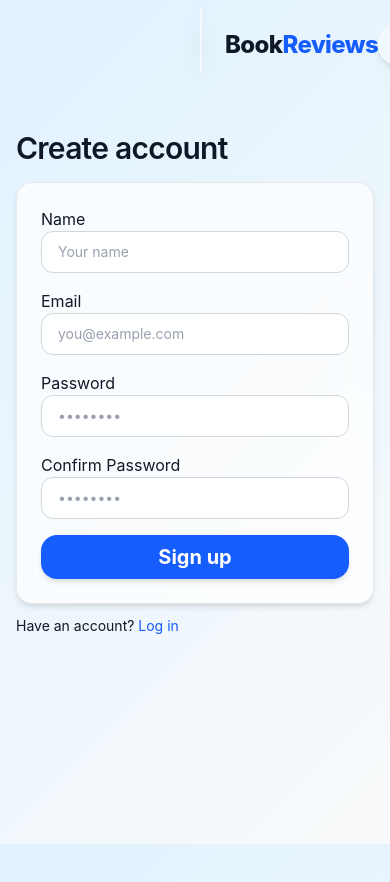
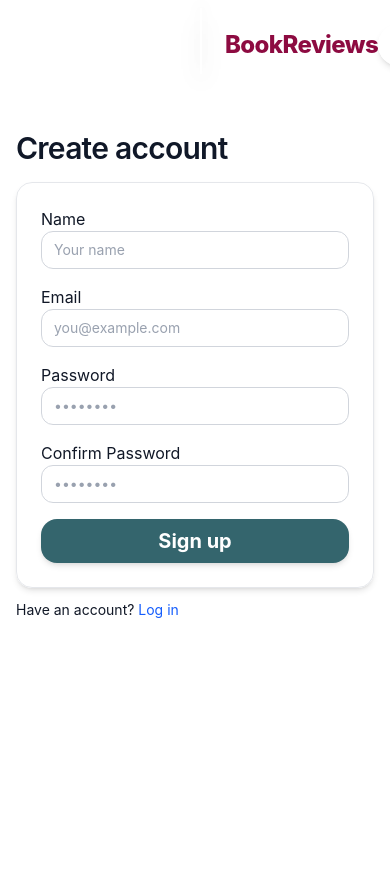
Before and after one commit to shivengoomer/book_review_assigment, a React (Vite) app in the folder frontend/: page /signup in a window 390 px wide. Shown: the top 882 px of the page. Built offline with nearby package versions, Linux system fonts and the light colour scheme; no server answers.

Commit message:
colors changes

```diff
--- a/frontend/src/Navbar.jsx
+++ b/frontend/src/Navbar.jsx
@@ -21,9 +21,9 @@ export default function NavBar() {
         <motion.div whileHover={{ scale: 1.05 }} whileTap={{ scale: 0.95 }}>
           <Link
             to="/"
-            className="text-2xl sm:text-3xl font-extrabold tracking-tight text-gray-900 hover:text-blue-600 transition"
+            className="text-2xl sm:text-3xl font-extrabold tracking-tight text-[#8D0B41] hover:text-[#DF6D14] transition"
           >
-            Book<span className="text-blue-600">Reviews</span>
+            Book<span className="text-[#8D0B41] ">Reviews</span>
           </Link>
         </motion.div>
 
@@ -34,7 +34,7 @@ export default function NavBar() {
             <>
               <Link
                 to="/profile"
-                className="font-semibold text-gray-800 hover:text-blue-600 transition"
+                className="font-semibold text-gray-800  transition"
               >
                 <span className="hidden sm:inline text-sm font-medium text-gray-800">
                   Hi, {user.name}
@@ -69,7 +69,7 @@ export default function NavBar() {
               >
                 <Link
                   to="/signup"
-                  className="px-5 py-2.5 rounded-full bg-blue-600 text-white shadow-md hover:bg-blue-700 transition font-medium"
+                  className="px-5 py-2.5 rounded-full bg-  yelloww-600 text-white shadow-md hover:bg-  yelloww-700 transition font-medium"
                 >
                   Signup
                 </Link>
--- a/frontend/src/index.css
+++ b/frontend/src/index.css
@@ -1,114 +1,93 @@
-@import "tailwindcss";
-
-/* Root Variables */
+@import "tailwindcss"; /* Root Variables */
 @layer base {
   :root {
-    --color-primary: #2563eb; /* blue-600 */
-    --color-accent: #06b6d4; /* cyan-500 */
-    --color-bg: #f9fafb; /* soft neutral background */
+    --color-primary: #34656d; /* blue-600 */
+    --color-accent: #faeab1; /* cyan-500 */
+    --color-bg: #faf8f1; /* soft neutral background */
     --color-glass: rgba(255, 255, 255, 0.8);
   }
-
   html,
   body,
   #root {
     height: 100%;
   }
-
   body {
     font-family: "Inter", system-ui, -apple-system, BlinkMacSystemFont,
       "Segoe UI", Roboto, "Helvetica Neue", Arial, "Noto Sans", sans-serif;
-    background: linear-gradient(135deg, #e0f2fe 0%, #f9fafb 100%);
     color: #111827;
     display: flex;
     flex-direction: column;
     min-height: 100vh;
     -webkit-font-smoothing: antialiased;
   }
-
-  h1, h2, h3, h4, h5 {
+  h1,
+  h2,
+  h3,
+  h4,
+  h5 {
     @apply font-semibold tracking-tight text-gray-900;
   }
-
   a {
     @apply text-blue-600 hover:text-blue-700 transition-colors;
   }
-
   ::selection {
     background: var(--color-accent);
     color: white;
   }
-}
-
-/* ======================================
-   ✨ Components
-====================================== */
+} /* ====================================== ✨ Components ====================================== */
 @layer components {
+  /* Container */
   .container-app {
-    @apply mx-auto w-full max-w-6xl px-4 sm:px-6 lg:px-8;
+    @apply mx-auto w-full px-4 sm:px-6 lg:px-8 max-w-full sm:max-w-3xl md:max-w-5xl lg:max-w-6xl;
+  } /* Buttons */
+  .btn {
+    @apply inline-flex items-center justify-center rounded-xl px-4 py-2 font-medium text-sm transition-all duration-200 focus-visible:outline-none focus-visible:ring-2 focus-visible:ring-blue-500/30;
   }
-
-  /* Buttons */
-  .btn {
-    @apply inline-flex items-center justify-center rounded-xl px-5 py-2.5 font-medium text-sm transition-all duration-200 focus-visible:outline-none focus-visible:ring-2 focus-visible:ring-blue-500/30
+  .btn-primary {
+    @apply bg-[#334443] text-white font-bold shadow-md hover:shadow-lg hover:-translate-y-0.5 active:scale-95; /* Mobile / tablet padding adjustment */
+    @apply px-3 py-1 sm:px-4 sm:py-2 md:px-5 md:py-2.5;
   }
-
-  .btn-primary {
-    @apply  bg-blue-500 px-3 py-1 rounded-2xl text-white font-bold shadow-md hover:shadow-lg hover:-translate-y-0.5 active:scale-95;
-  }
-
   .btn-secondary {
-    @apply text-gray-700 ;
-  }
-
-  /* Inputs */
+    @apply text-gray-700;
+  } /* Inputs */
   .input {
-    @apply w-full rounded-xl border border-gray-300 bg-white/70 backdrop-blur px-4 py-2.5 text-sm placeholder-gray-400 focus:border-blue-500 focus:ring-2 focus:ring-blue-400/30 transition-all;
-  }
-
-  /* Cards */
+    @apply w-full rounded-xl border border-gray-300 bg-white/70 backdrop-blur px-3 py-2 text-sm placeholder-gray-400 focus:border-blue-500 focus:ring-2 focus:ring-blue-400/30 transition-all; /* Responsive padding */
+    @apply sm:px-4 sm:py-2 md:px-4 md:py-2.5;
+  } /* Cards */
   .card {
-    @apply bg-white/70 backdrop-blur-lg border border-gray-200 rounded-2xl shadow-md p-5 transition-all hover:shadow-xl hover:-translate-y-1;
-  }
-
-  /* Glass Panel */
+    @apply bg-white/70 backdrop-blur-lg border border-gray-200 rounded-2xl shadow-md p-4 sm:p-5 md:p-6 transition-all hover:shadow-xl hover:-translate-y-1; /* Responsive width for grid layout */
+    @apply w-full sm:w-11/12 md:w-full;
+  } /* Glass Panel */
   .glass {
     @apply bg-white/40 backdrop-blur-xl border border-white/20 shadow-lg rounded-2xl;
+  } /* Headings */
+  .section-title {
+    @apply text-xl sm:text-2xl md:text-3xl font-bold text-gray-900 mb-4 flex items-center gap-2;
+  } /* Tags, Badges */
+  .badge {
+    @apply inline-block text-xs sm:text-sm font-medium px-2 sm:px-3 py-1 rounded-full bg-blue-100 text-green-700;
   }
-
-  /* Headings */
-  .section-title {
-    @apply text-2xl font-bold text-gray-900 mb-4 flex items-center gap-2;
-  }
-
-  /* Tags, Badges */
-  .badge {
-    @apply inline-block text-xs font-medium px-3 py-1 rounded-full bg-blue-100 text-blue-700;
-  }
-}
-
-/* ======================================
-   ✨ Utilities
-====================================== */
+} /* ====================================== ✨ Utilities ====================================== */
 @layer utilities {
   .text-gradient {
     @apply bg-gradient-to-r from-blue-600 via-cyan-500 to-purple-600 bg-clip-text text-transparent;
   }
-
   .shadow-colored {
     @apply shadow-lg shadow-blue-500/20;
   }
-
   .card-hover {
     @apply hover:-translate-y-1 hover:shadow-xl transition-all;
+  } /* Fade In Animation */
+  @keyframes fadeIn {
+    from {
+      opacity: 0;
+      transform: translateY(10px);
+    }
+    to {
+      opacity: 1;
+      transform: translateY(0);
+    }
   }
-
-
-  @keyframes fadeIn {
-    from { opacity: 0; transform: translateY(10px); }
-    to { opacity: 1; transform: translateY(0); }
-  }
-
   .animate-fadeIn {
     animation: fadeIn 0.5s ease-out forwards;
   }
--- a/frontend/src/pages/BookDetails.jsx
+++ b/frontend/src/pages/BookDetails.jsx
@@ -4,6 +4,8 @@ import api from "../api/client.js";
 import ProtectedRoute from "../components/ProtectedRoute.jsx";
 import { useAuth } from "../context/AuthContext.jsx";
 import { Star } from "lucide-react";
+import BackButton from "../components/BackButton";
+
 
 function ReviewEditor({ bookId, onDone }) {
   const [rating, setRating] = useState(0);
@@ -29,6 +31,7 @@ function ReviewEditor({ bookId, onDone }) {
 
   return (
     <form onSubmit={submit} className="space-y-3">
+      <BackButton />
       {error && <div className="text-red-600">{error}</div>}
       <div>
         <label className="label">Rating</label>
--- a/frontend/src/pages/BookForm.jsx
+++ b/frontend/src/pages/BookForm.jsx
@@ -1,14 +1,20 @@
-import { useEffect, useState } from 'react';
-import { useNavigate, useParams } from 'react-router-dom';
-import ProtectedRoute from '../components/ProtectedRoute.jsx';
-import api from '../api/client.js';
+import { useEffect, useState } from "react";
+import { useNavigate, useParams } from "react-router-dom";
+import ProtectedRoute from "../components/ProtectedRoute.jsx";
+import api from "../api/client.js";
 
 function BookFormInner() {
   const navigate = useNavigate();
   const { id } = useParams();
   const isEdit = Boolean(id);
-  const [form, setForm] = useState({ title: '', author: '', description: '', genre: '', year: '' });
-  const [error, setError] = useState('');
+  const [form, setForm] = useState({
+    title: "",
+    author: "",
+    description: "",
+    genre: "",
+    year: "",
+  });
+  const [error, setError] = useState("");
 
   useEffect(() => {
     if (isEdit) {
@@ -17,7 +23,7 @@ function BookFormInner() {
         setForm({
           title: book.title,
           author: book.author,
-          description: book.description || '',
+          description: book.description || "",
           genre: book.genre,
           year: String(book.year),
         });
@@ -27,45 +33,79 @@ function BookFormInner() {
 
   async function handleSubmit(e) {
     e.preventDefault();
-    setError('');
+    setError("");
     try {
       const payload = { ...form, year: Number(form.year) };
       if (isEdit) await api.put(`/books/${id}`, payload);
-      else await api.post('/books', payload);
-      navigate('/');
+      else await api.post("/books", payload);
+      navigate("/");
     } catch (err) {
-      setError(err.response?.data?.error || 'Save failed');
+      setError(err.response?.data?.error || "Save failed");
     }
   }
 
   return (
     <div className="mx-auto max-w-lg">
-      <h1 className=" hover:text-red-600 mb-4 text-3xl font-semibold tracking-tight">{isEdit ? 'Edit' : 'Add'} Book</h1>
+      <h1 className=" hover:text-red-600 mb-4 text-3xl font-semibold tracking-tight">
+        {isEdit ? "Edit" : "Add"} Book
+      </h1>
       {error && <p className="mb-2 text-red-600">{error}</p>}
       <form onSubmit={handleSubmit} className="space-y-4 card p-6">
         <div>
           <label className="label">Title</label>
-          <input className="input mt-1" placeholder="Title" value={form.title} onChange={(e)=>setForm({...form,title:e.target.value})} required />
+          <input
+            className="input mt-1"
+            placeholder="Title"
+            value={form.title}
+            onChange={(e) => setForm({ ...form, title: e.target.value })}
+            required
+          />
         </div>
         <div>
           <label className="label">Author</label>
-          <input className="input mt-1" placeholder="Author" value={form.author} onChange={(e)=>setForm({...form,author:e.target.value})} required />
+          <input
+            className="input mt-1"
+            placeholder="Author"
+            value={form.author}
+            onChange={(e) => setForm({ ...form, author: e.target.value })}
+            required
+          />
         </div>
         <div className="grid grid-cols-1 gap-4 sm:grid-cols-2">
           <div>
             <label className="label">Genre</label>
-            <input className="input mt-1" placeholder="Genre" value={form.genre} onChange={(e)=>setForm({...form,genre:e.target.value})} required />
+            <input
+              className="input mt-1"
+              placeholder="Genre"
+              value={form.genre}
+              onChange={(e) => setForm({ ...form, genre: e.target.value })}
+              required
+            />
           </div>
           <div>
             <label className="label">Published Year</label>
-            <input className="input mt-1" placeholder="Year" type="number" value={form.year} onChange={(e)=>setForm({...form,year:e.target.value})} required />
+            <input
+              className="input mt-1"
+              placeholder="Year"
+              type="number"
+              value={form.year}
+              onChange={(e) => setForm({ ...form, year: e.target.value })}
+              required
+            />
           </div>
         </div>
         <div>
           <label className="label">Description</label>
-          <textarea className="input mt-1 h-32" placeholder="Description" value={form.description} onChange={(e)=>setForm({...form,description:e.target.value})} />
+          <textarea
+            className="input mt-1 h-32"
+            placeholder="Description"
+            value={form.description}
+            onChange={(e) => setForm({ ...form, description: e.target.value })}
+          />
         </div>
-        <button className="btn-primary w-full bg-blue-600 rounded-2xl py-2 text-white hover:bg-blue-500 font-bold">Save</button>
+        <button className="btn-primary w-full bg-[#34656D] rounded-2xl py-2 text-white hover:bg-[#334443] font-bold">
+          Save
+        </button>
       </form>
     </div>
   );
--- a/frontend/src/pages/Profile.jsx
+++ b/frontend/src/pages/Profile.jsx
@@ -12,7 +12,6 @@ export default function Profile() {
 
   useEffect(() => {
     if (!user) return; // prevent fetch if user is not logged in
-    console.log("user details :", user);
 
     async function fetchData() {
       try {
@@ -72,7 +71,7 @@ export default function Profile() {
               >
                 <Link
                   to={`/books/${b._id}`}
-                  className="font-bold text-xl text-gray-900 hover:text-blue-600 transition"
+                  className="font-bold text-xl text-gray-900 hover:text-green-900 transition"
                 >
                   {b.title || "Untitled"}
                 </Link>
@@ -102,7 +101,7 @@ export default function Profile() {
               >
                 <Link
                   to={`/books/${r.bookId}`}
-                  className="font-semibold text-2xl text-blue-600 hover:underline"
+                  className="font-semibold text-2xl text-green-600 hover:underline"
                 >
                   {r.bookTitle || "Untitled Book"}
                 </Link>
--- a/frontend/src/pages/Signup.jsx
+++ b/frontend/src/pages/Signup.jsx
@@ -1,29 +1,34 @@
-import { useState } from 'react';
-import { useNavigate, Link } from 'react-router-dom';
-import { motion } from 'framer-motion';
-import { useAuth } from '../context/AuthContext.jsx';
+import { useState } from "react";
+import { useNavigate, Link } from "react-router-dom";
+import { motion } from "framer-motion";
+import { useAuth } from "../context/AuthContext.jsx";
 
 export default function Signup() {
   const { signup } = useAuth();
   const navigate = useNavigate();
-  const [form, setForm] = useState({ name: '', email: '', password: '', confirmPassword: '' });
-  const [error, setError] = useState('');
+  const [form, setForm] = useState({
+    name: "",
+    email: "",
+    password: "",
+    confirmPassword: "",
+  });
+  const [error, setError] = useState("");
 
   async function handleSubmit(e) {
     e.preventDefault();
-    setError('');
+    setError("");
 
     // Check if passwords match
     if (form.password !== form.confirmPassword) {
-      setError('Passwords do not match');
+      setError("Passwords do not match");
       return;
     }
 
     try {
       await signup(form);
-      navigate('/');
+      navigate("/");
     } catch (err) {
-      setError(err.response?.data?.error || 'Signup failed');
+      setError(err.response?.data?.error || "Signup failed");
     }
   }
 
@@ -70,7 +75,7 @@ export default function Signup() {
             className="input"
             placeholder="Your name"
             value={form.name}
-            onChange={(e)=>setForm({...form,name:e.target.value})}
+            onChange={(e) => setForm({ ...form, name: e.target.value })}
             required
           />
         </motion.div>
@@ -86,7 +91,7 @@ export default function Signup() {
             placeholder="you@example.com"
             type="email"
             value={form.email}
-            onChange={(e)=>setForm({...form,email:e.target.value})}
+            onChange={(e) => setForm({ ...form, email: e.target.value })}
             required
           />
         </motion.div>
@@ -102,7 +107,7 @@ export default function Signup() {
             placeholder="••••••••"
             type="password"
             value={form.password}
-            onChange={(e)=>setForm({...form,password:e.target.value})}
+            onChange={(e) => setForm({ ...form, password: e.target.value })}
             required
           />
         </motion.div>
@@ -118,12 +123,14 @@ export default function Signup() {
             placeholder="••••••••"
             type="password"
             value={form.confirmPassword}
-            onChange={(e)=>setForm({...form,confirmPassword:e.target.value})}
+            onChange={(e) =>
+              setForm({ ...form, confirmPassword: e.target.value })
+            }
             required
           />
         </motion.div>
         <motion.button
-          className="btn-primary w-full text-white bg-blue-600 py-2 rounded-2xl text-xl font-bold"
+          className="btn-primary w-full text-white bg-[#34656D] py-2 rounded-2xl text-xl font-bold"
           type="submit"
           whileHover={{ scale: 1.02 }}
           whileTap={{ scale: 0.98 }}
@@ -140,7 +147,10 @@ export default function Signup() {
         animate={{ opacity: 1 }}
         transition={{ duration: 0.3, delay: 0.8 }}
       >
-        Have an account? <Link className="text-blue-600 hover:underline" to="/login">Log in</Link>
+        Have an account?{" "}
+        <Link className="text-blue-600 hover:underline" to="/login">
+          Log in
+        </Link>
       </motion.p>
     </motion.div>
   );
```
Also changed, not shown: frontend/src/components/backButton.jsx (added, +15 -0 lines), frontend/src/pages/BookList.jsx (+5 -5 lines), frontend/src/pages/Login.jsx (+14 -11 lines).
